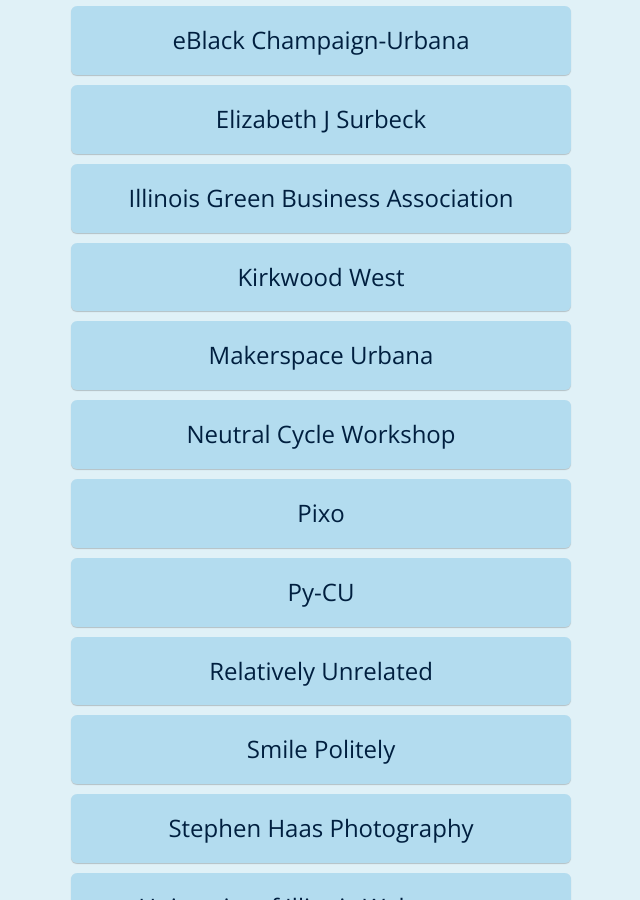
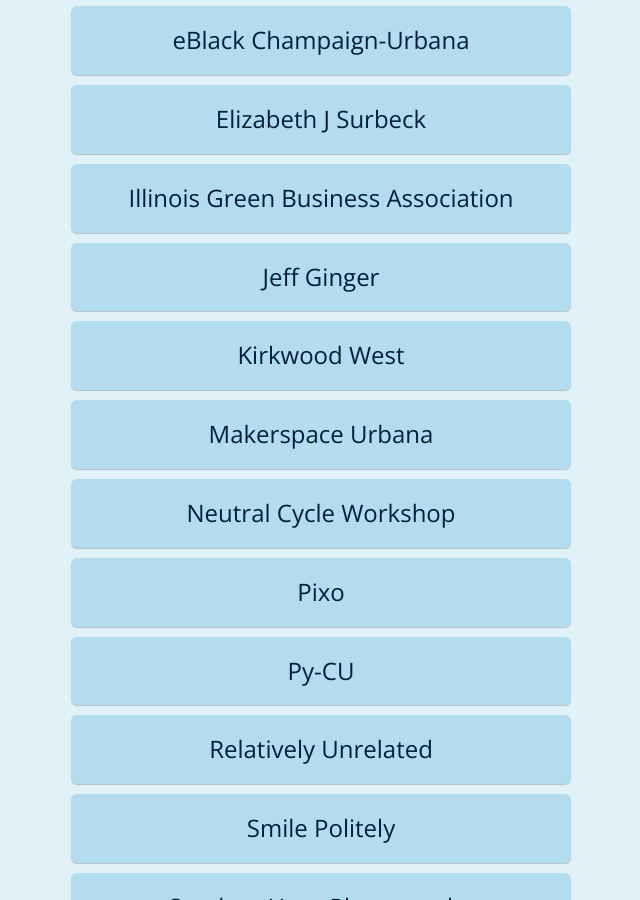
Before and after one commit to brianzelip/mwliuc, a Jekyll site: the page built from index.html, in a window 1280 px wide and 900 px high, scrolled down 799 px. Shown: the whole window, without its empty margins (319-959 px from the left). Built offline with Jekyll 4.4.1, drawn with Linux system fonts in a browser that asks for light colours; some web fonts are replaced; Markdown is read by kramdown in place of the engine named in the settings; comment, search, counter and statistics services are not loaded.

Commit message:
updated list of love

```diff
--- a/index.html
+++ b/index.html
@@ -13,6 +13,7 @@
         <li><a href="http://eblackcu.net">eBlack Champaign-Urbana</a></li>
         <li><a href="http://elizabethjsurbeck.info">Elizabeth J Surbeck</a></li>
         <li><a href="http://www.illinoisgba.org">Illinois Green Business Association</a></li>
+        <li><a href="http://jeffginger.com">Jeff Ginger</a></li>
         <li><a href="http://kirkwoodwest.com">Kirkwood West</a></li>
         <li><a href="http://makerspaceurbana.org">Makerspace Urbana</a></li>
         <li><a href="http://www.neutralcycle.com">Neutral Cycle Workshop</a></li>
```
Lines whose indentation alone changed are shown as unchanged.
